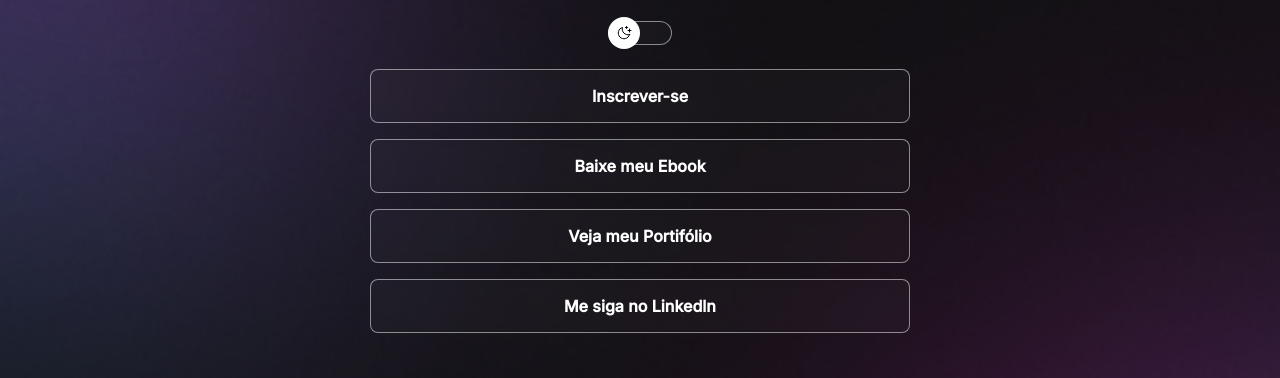
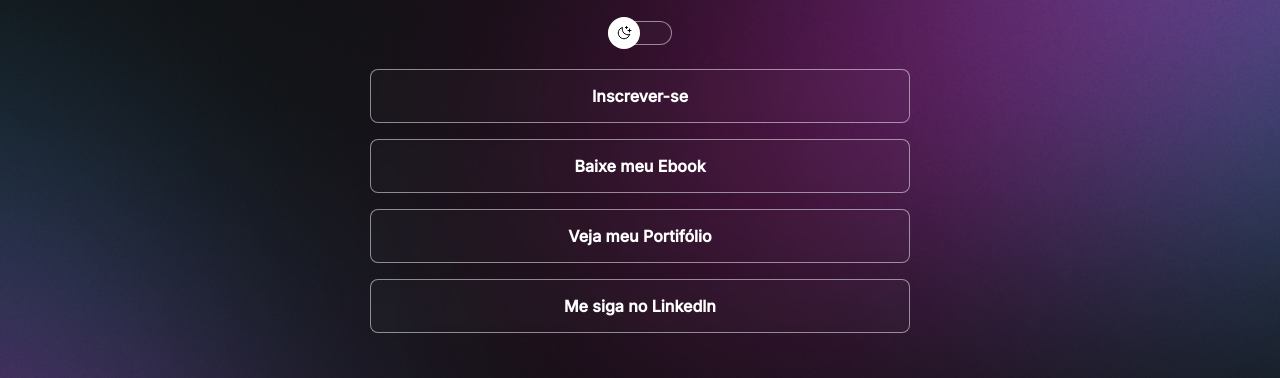
Before and after one commit to GabrielLedo/projectLinktree, a plain HTML site: page index.html in a window 1280 px wide. Shown: the part 228-606 px from the top of the page. Drawn offline with nearby package versions, Linux system fonts and the light colour scheme.

Commit message:
change background based on media queries

```diff
--- a/style.css
+++ b/style.css
@@ -27,6 +27,7 @@
 body {
   /* background: color image repeat position/size */
   background: var(--bg-url) no-repeat top center/cover;
+  height: 100vh;
 }
 
 body * {
@@ -155,3 +156,14 @@ footer {
   text-align: center;
   font-size: 14px;
 }
+
+/* media queries */
+@media (min-width: 700px) {
+  :root{
+    --bg-url: url(./assets/assets/bg-desktop.jpg)
+  }
+
+  .light{
+    --bg-url: url(./assets/assets/bg-desktop-light.jpg)
+  }
+}
```
